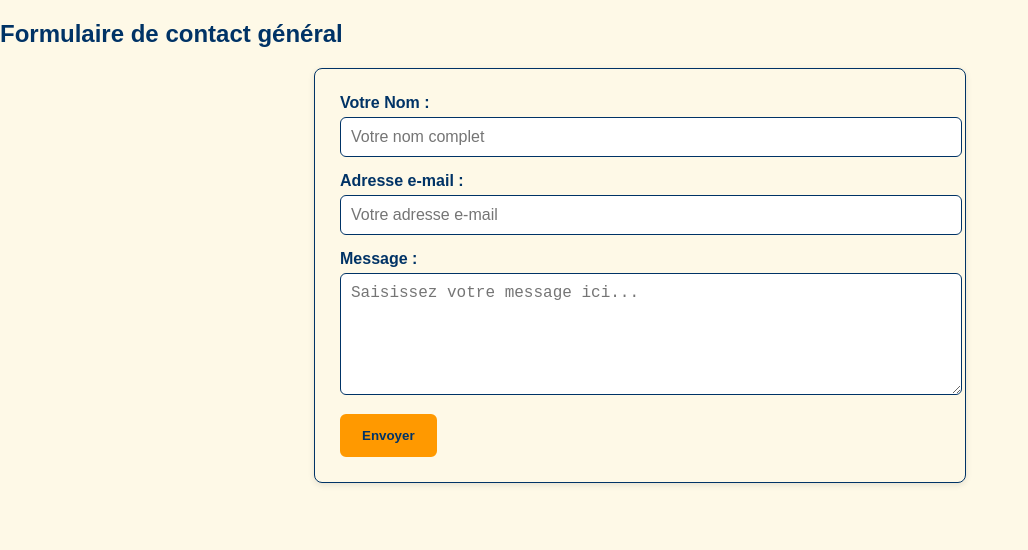
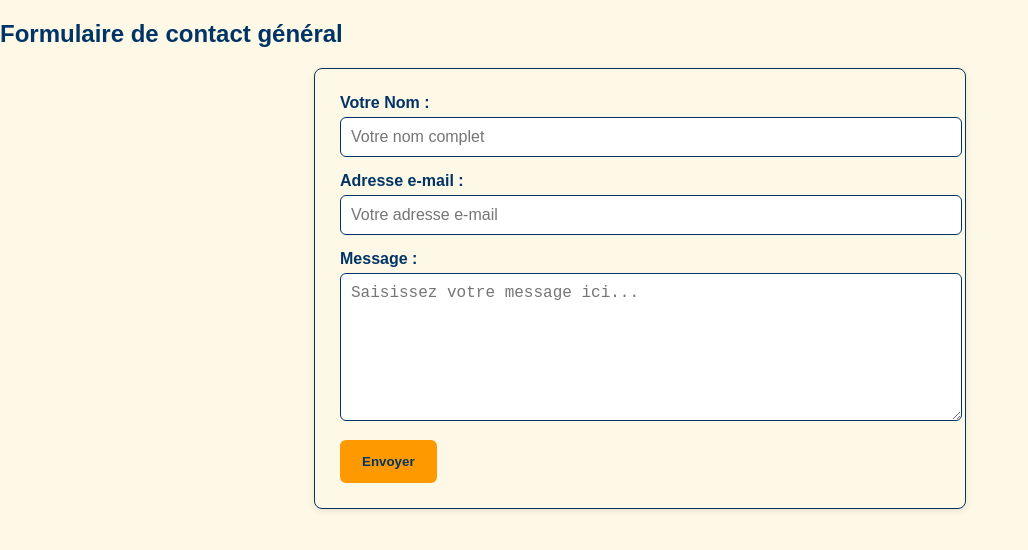
Before and after one commit to impumat/ci, a plain HTML site: page docs/form_contact_fr.html in a window 1280 px wide. Shown: the whole page, without its empty margins (0-1028 px from the left). Drawn offline with Linux system fonts and the light colour scheme.

Commit message:
Revise contact form HTML structure
Updated the contact form HTML structure and adjusted the textarea row count.

```diff
--- a/docs/form_contact_fr.html
+++ b/docs/form_contact_fr.html
@@ -62,7 +62,7 @@
   <input type="email" id="email" name="email" placeholder="Votre adresse e-mail" required>
 
   <label for="message">Message :</label>
-  <textarea id="message" name="message" placeholder="Saisissez votre message ici..." rows="5" required></textarea>
+  <textarea id="message" name="message" placeholder="Saisissez votre message ici..." rows="7" required></textarea>
 
   <button type="submit">Envoyer</button>
  </form>
```
